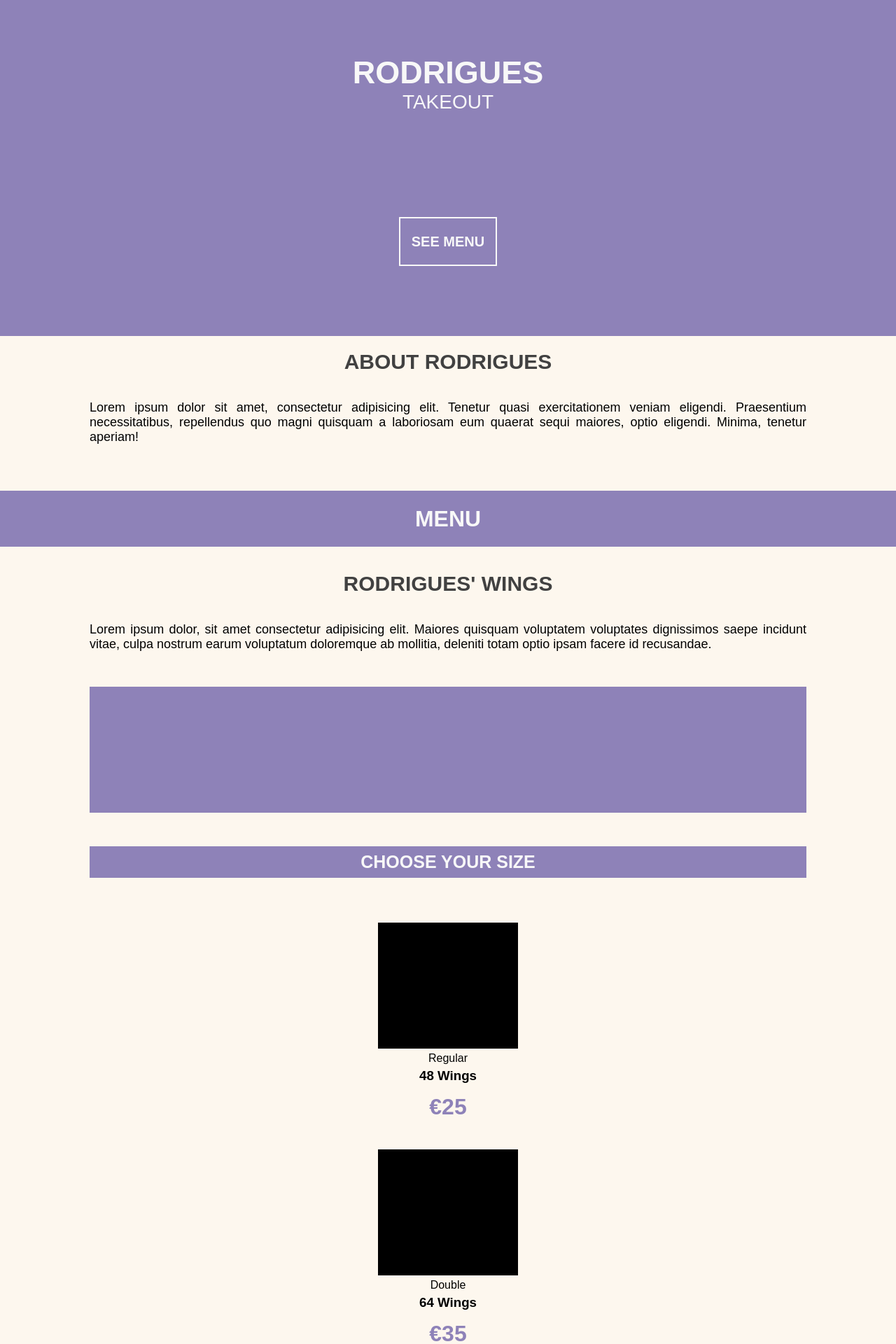
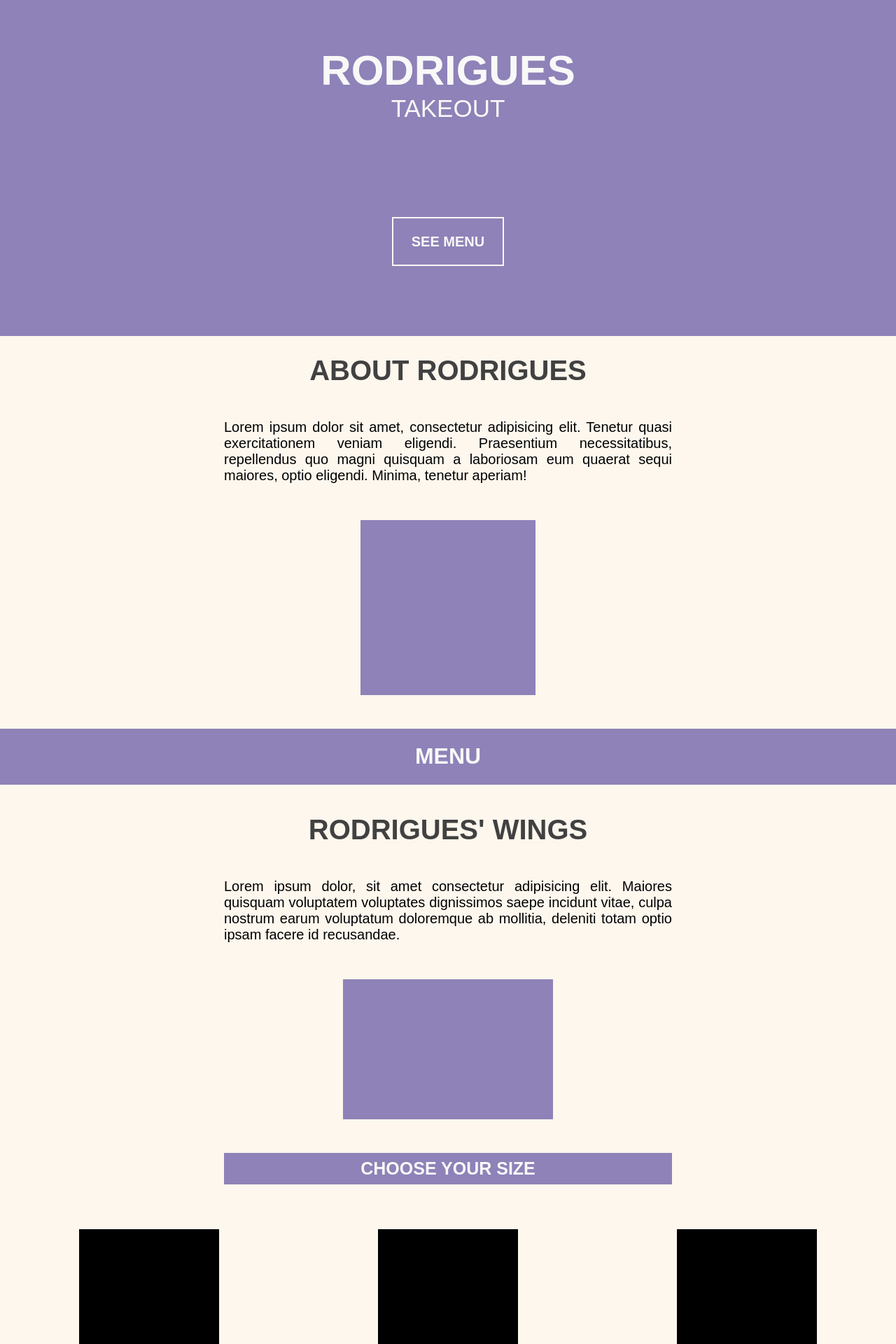
Before and after one commit to Brainilio/Rodrigues_TakeOut, a React (Create React App) app: page / in a window 1280 px wide. Shown: the part 240-2160 px from the top of the page at 70% size. Built offline with nearby package versions, Linux system fonts and the light colour scheme.

Commit message:
responsive for ipad

```diff
--- a/src/styles/about.scss
+++ b/src/styles/about.scss
@@ -4,6 +4,13 @@
 	position: relative;
 	width: 100%;
 	height: 100%;
+
+	@include screenm {
+		display: flex;
+		justify-content: space-between;
+		align-items: center;
+		flex-flow: column;
+	}
 
 	.about-text {
 		align-items: center;
@@ -15,12 +22,21 @@
 			font-size: 30px;
 			color: rgb(65, 65, 65);
 			text-align: center;
+
+			@include screenm {
+				font-size: 40px;
+			}
 		}
 
 		.about-text-paragraph {
 			text-align: justify;
 			font-size: 18px;
 			width: 80%;
+
+			@include screenm {
+				width: 50%;
+				font-size: 20px;
+			}
 		}
 
 		.see-menu {
@@ -43,8 +59,12 @@
 	.picture {
 		display: none;
 		margin-top: 2em;
-		width: 100%;
+		width: 250px;
 		height: 250px;
 		background: #8e82b8;
+
+		@include screenm {
+			display: block;
+		}
 	}
 }
--- a/src/styles/landing.scss
+++ b/src/styles/landing.scss
@@ -22,12 +22,20 @@
 			text-transform: uppercase;
 			font-size: 45px;
 			margin: 0;
+
+			@include screenm {
+				font-size: 60px;
+			}
 		}
 
 		span {
 			text-transform: uppercase;
 			font-size: 28px;
 			color: rgb(248, 248, 248);
+
+			@include screenm {
+				font-size: 35px;
+			}
 		}
 	}
 
@@ -43,6 +51,10 @@
 		border: 2px solid rgb(248, 248, 248);
 		transition: all 0.3s ease-in;
 
+		@include screenm {
+			width: 160px;
+		}
+
 		&:hover {
 			background: rgb(248, 248, 248);
 			color: #8e82b8;
--- a/src/styles/menu.scss
+++ b/src/styles/menu.scss
@@ -17,17 +17,27 @@
 			flex-flow: column;
 			justify-content: center;
 			align-items: center;
+
 			.wings-description-header {
 				text-transform: uppercase;
 				font-size: 30px;
 				color: #414141;
 				text-align: center;
+
+				@include screenm {
+					font-size: 40px;
+				}
 			}
 
 			.wings-description-paragraph {
 				text-align: justify;
 				font-size: 18px;
 				width: 80%;
+
+				@include screenm {
+					font-size: 20px;
+					width: 50%;
+				}
 			}
 		}
 	}
@@ -37,6 +47,11 @@
 		width: 80%;
 		height: 180px;
 		background-color: #8e82b8;
+
+		@include screenm {
+			width: 300px;
+			height: 200px;
+		}
 	}
 
 	.side-divider {
@@ -48,6 +63,10 @@
 		justify-content: center;
 		text-align: center;
 
+		@include screenm {
+			width: 50%;
+		}
+
 		h1 {
 			font-size: 25px;
 			margin: 0.5rem;
--- a/src/styles/order.scss
+++ b/src/styles/order.scss
@@ -11,20 +11,36 @@
 	flex-flow: column;
 	color: rgb(248, 248, 248);
 
+	@include screenm {
+		font-size: 28px;
+	}
+
 	.description-order {
 		text-align: center;
 		font-size: 18px;
+
+		@include screenm {
+			font-size: 25px;
+		}
 	}
 	i {
 		margin: 1rem 0;
 		font-size: 80px;
 		color: rgb(248, 248, 248);
+
+		@include screenm {
+			font-size: 120px;
+		}
 	}
 	.telephone-number {
 		margin-bottom: 2rem;
 		a {
 			color: rgb(248, 248, 248);
 			font-size: 25px;
+
+			@include screenm {
+				font-size: 35px;
+			}
 		}
 	}
 }
--- a/src/styles/side-row.scss
+++ b/src/styles/side-row.scss
@@ -7,6 +7,11 @@
 	justify-content: center;
 	align-items: center;
 	flex-flow: column;
+
+	@include screenm {
+		display: grid;
+		grid-template-columns: 1fr 1fr 1fr;
+	}
 
 	.chicken-item-size {
 		display: flex;
@@ -25,13 +30,23 @@
 		span {
 			margin-top: 5px;
 			margin-bottom: 0;
+			@include screenm {
+				font-size: 18px;
+			}
 		}
 		h3 {
 			margin: 5px 0;
+			@include screenm {
+				font-size: 25px;
+			}
 		}
 		h1 {
 			margin: 10px 0;
 			color: #8e82b8;
+
+			@include screenm {
+				font-size: 40px;
+			}
 		}
 	}
 }
```
